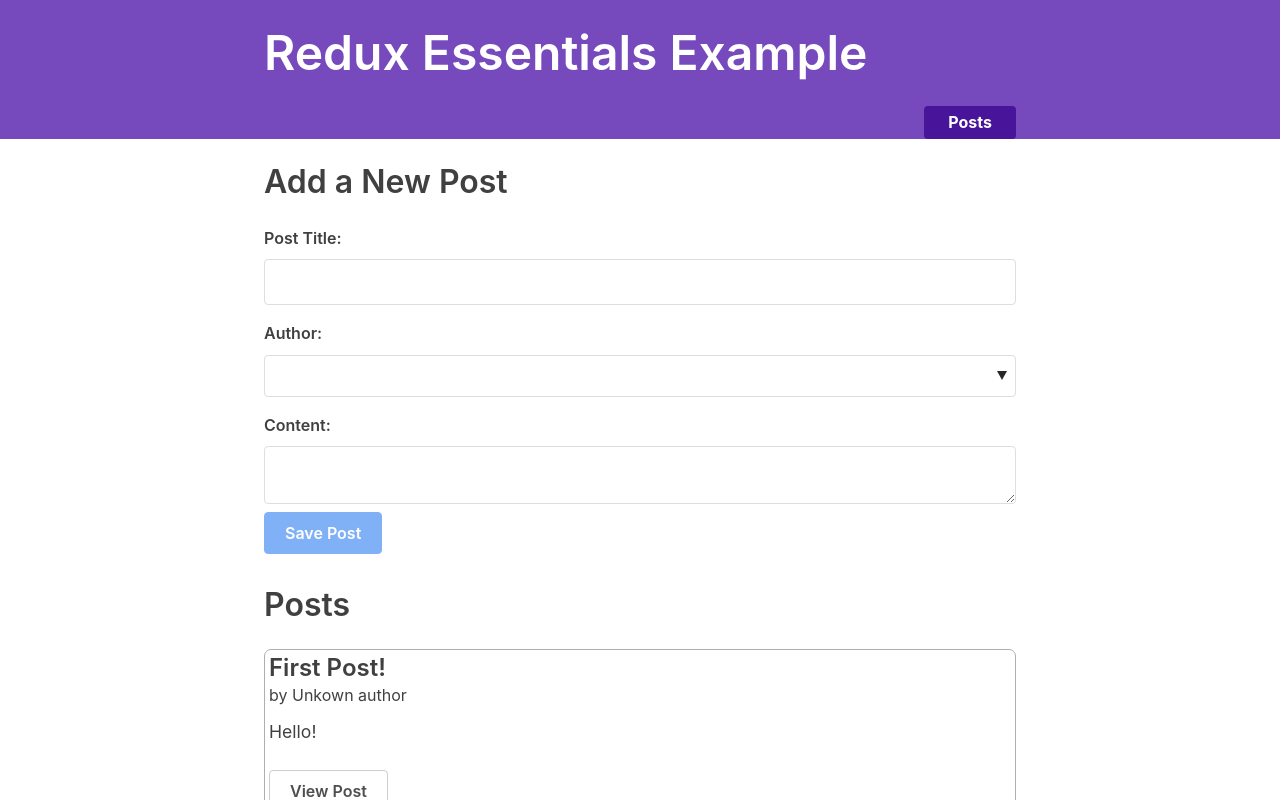
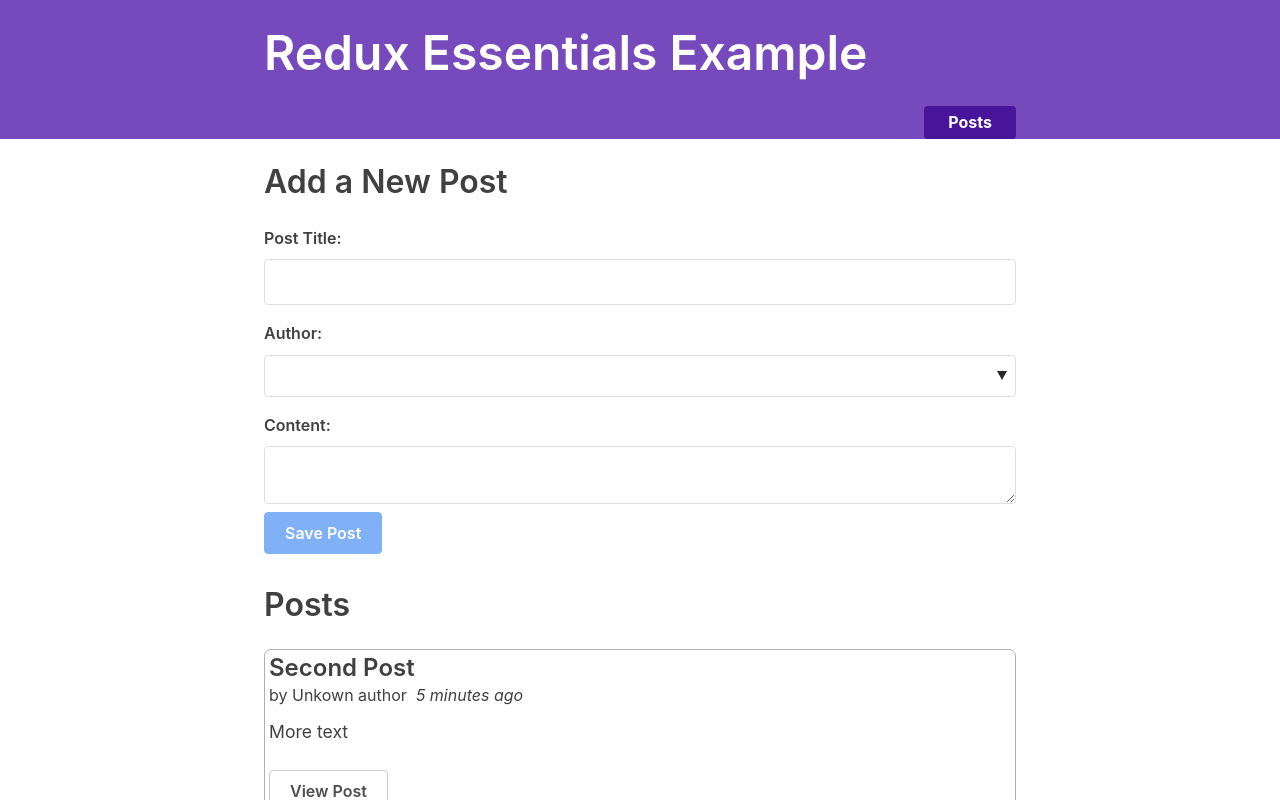
Before and after one commit to BurakCaglar/redux-crud, a React (Create React App) app: page / in a window 1280 px wide. Shown: the top 800 px of the page. Built offline with nearby package versions, Linux system fonts and the light colour scheme; what miragejs, txtgen would draw is missing.

Commit message:
Update: date

```diff
--- a/src/features/posts/PostsList.js
+++ b/src/features/posts/PostsList.js
@@ -6,8 +6,8 @@
 
 export const PostsList = () => {
   const posts = useSelector((state) => state.posts)
-
-  const renderedPosts = posts.map((post) => (
+  const orderedPost = posts.slice().sort((a, b) => b.date.localeCompare(a.date))
+  const renderedPosts = orderedPost.map((post) => (
     <article className="post-excerpt" key={post.id}>
       <h3>{post.title}</h3>
       <PostAuthor userId={post.user} />
--- a/src/features/posts/postsSlice.js
+++ b/src/features/posts/postsSlice.js
@@ -1,9 +1,20 @@
 import { createSlice } from '@reduxjs/toolkit'
 import { nanoid } from '@reduxjs/toolkit'
+import { sub } from 'date-fns'
 
 const initialState = [
-  { id: '1', title: 'First Post!', content: 'Hello!' },
-  { id: '2', title: 'Second Post', content: 'More text' },
+  {
+    id: '1',
+    title: 'First Post!',
+    content: 'Hello!',
+    date: sub(new Date(), { minutes: 10 }).toISOString(),
+  },
+  {
+    id: '2',
+    title: 'Second Post',
+    content: 'More text',
+    date: sub(new Date(), { minutes: 5 }).toISOString(),
+  },
 ]
 
 const postsSlice = createSlice({
```
